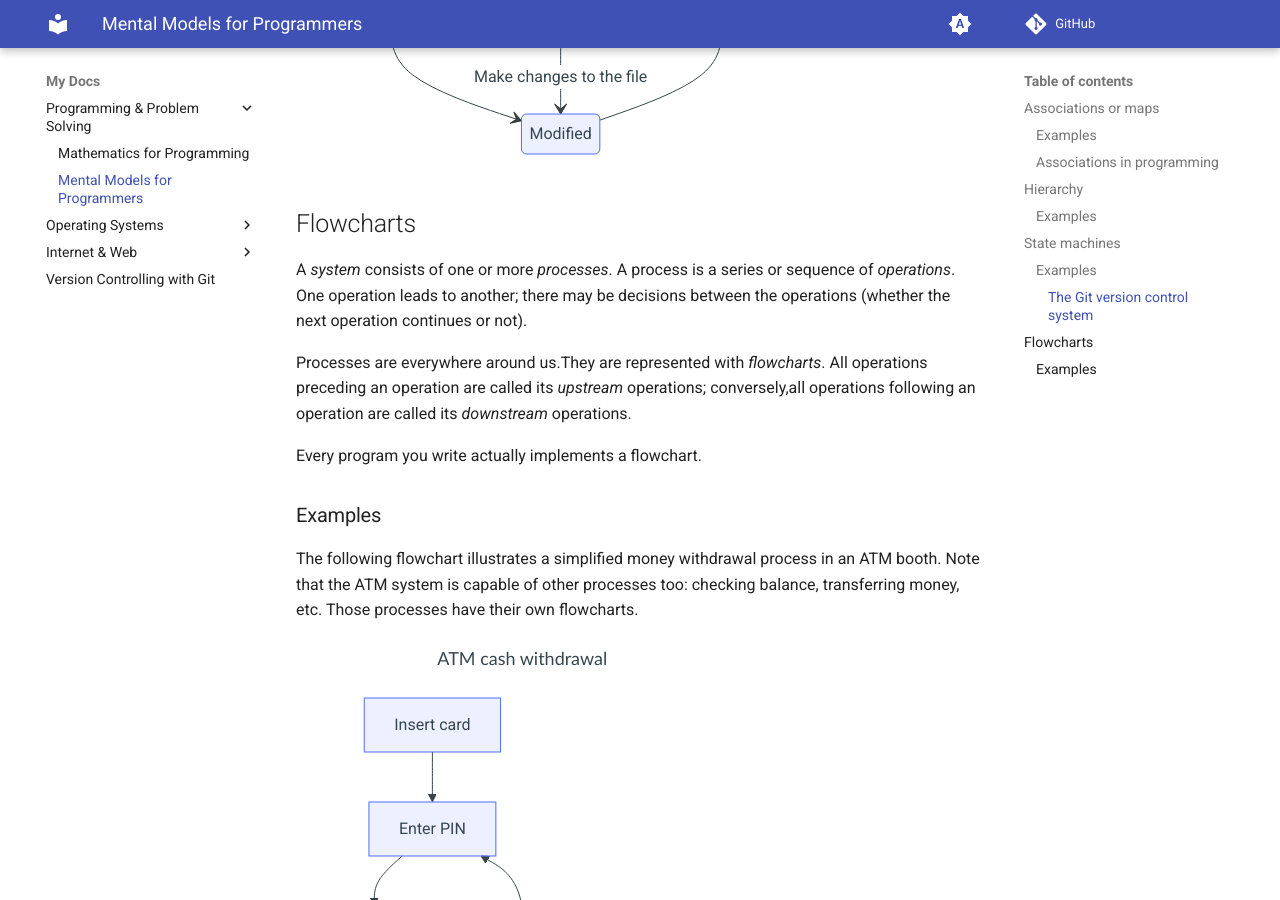
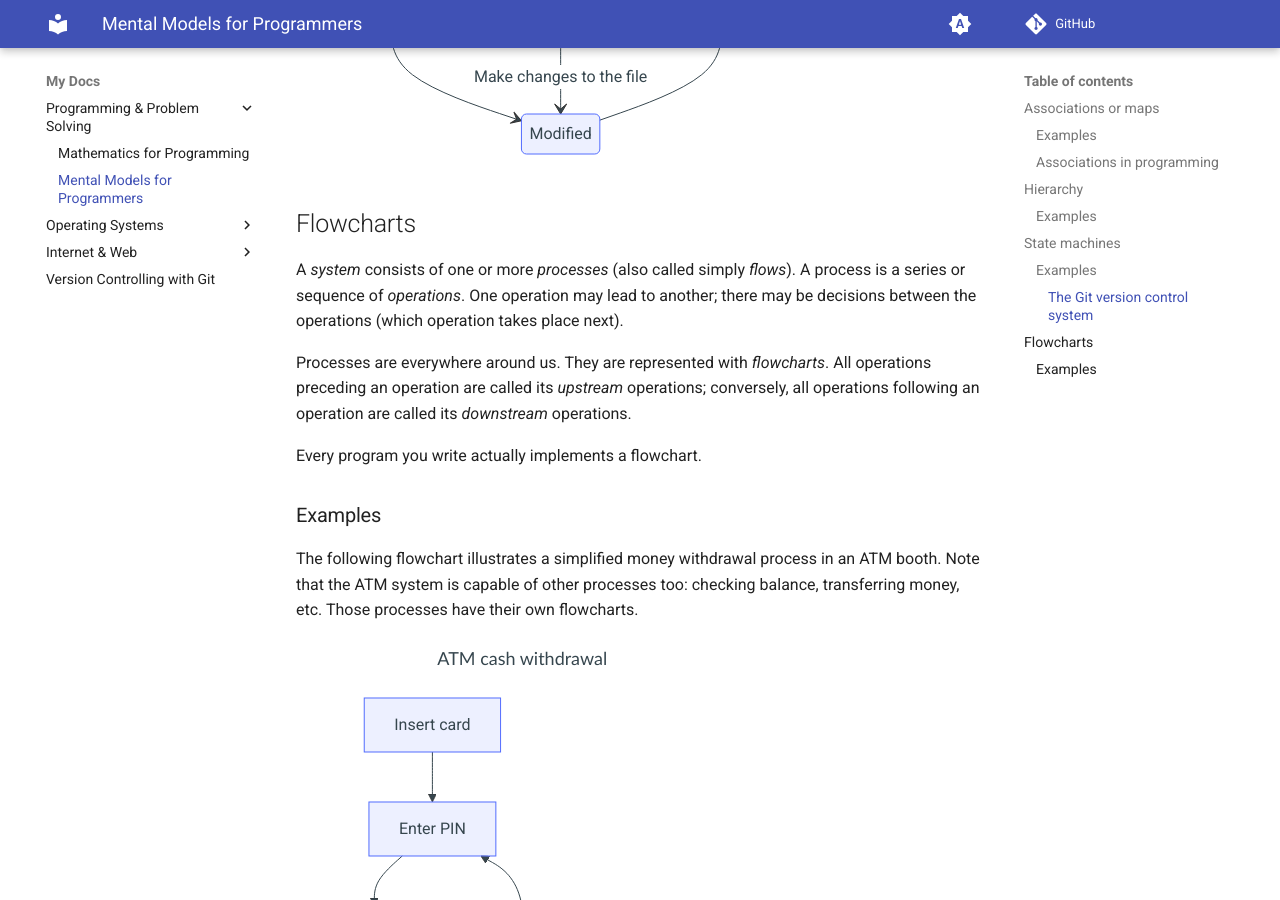
Before and after one commit to gharials/dev-path, an MkDocs documentation site: the page built from docs/programming/mental-models.md, in a window 1280 px wide and 900 px high, scrolled down 2984 px. Built offline with MkDocs 1.6.1 and Material for MkDocs 9.7.7, drawn with Linux system fonts in a browser that asks for light colours; comment, search, counter and statistics services are not loaded.

Commit message:
'mental-models': copy edit.

```diff
--- a/docs/programming/mental-models.md
+++ b/docs/programming/mental-models.md
@@ -76,9 +76,9 @@ stateDiagram-v2
 
 ## Flowcharts
 
-A _system_ consists of one or more _processes_. A process is a series or sequence of _operations_. One operation leads to another; there may be decisions between the operations (whether the next operation continues or not).
+A _system_ consists of one or more _processes_ (also called simply _flows_). A process is a series or sequence of _operations_. One operation may lead to another; there may be decisions between the operations (which operation takes place next).
 
-Processes are everywhere around us.They are represented with *flowcharts*. All operations preceding an operation are called its _upstream_ operations; conversely,all operations following an operation are called its _downstream_ operations.
+Processes are everywhere around us. They are represented with *flowcharts*. All operations preceding an operation are called its _upstream_ operations; conversely, all operations following an operation are called its _downstream_ operations.
 
 Every program you write actually implements a flowchart.
 
```
